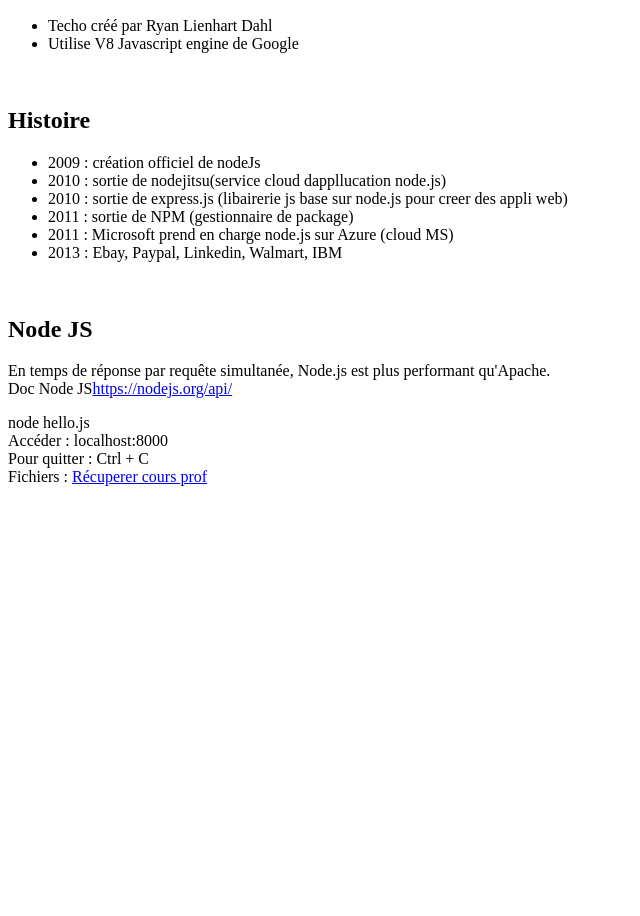
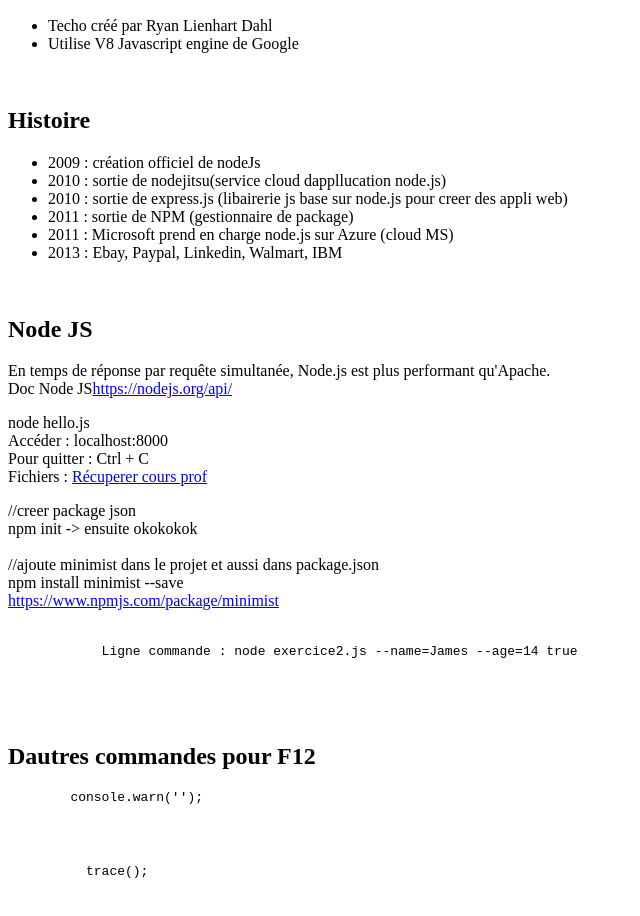
Before and after one commit to ragulara93/cours_js, a plain HTML site: page node.html in a window 1280 px wide. Shown: the part 110-1026 px from the top of the page, without its empty margins (0-640 px from the left). Before the commit the page ends 800 px from the top, so only its background shows below. Drawn offline with Linux system fonts and the light colour scheme.

Commit message:
minimist package

```diff
--- /dev/null
+++ b/js/node/exemple_node.js
@@ -0,0 +1,4 @@
+/**
+ * Created by Ragu on 17/05/2016.
+ */
+console.warn('');
--- a/node.html
+++ b/node.html
@@ -45,7 +45,38 @@
         <br>
         Fichiers : <a href="http://static.flexilivre.com/nodejs/">Récuperer cours prof</a>
     </p>
+    <p>
+        //creer package json
+        <br>
+        npm init -> ensuite okokokok
+        <br>
+        <br>
+        //ajoute minimist dans le projet et aussi dans package.json
+        <br>
+        npm install minimist --save
+        <br>
+        <a href="https://www.npmjs.com/package/minimist">https://www.npmjs.com/package/minimist</a>
+        <br>
+        <br>
+        <pre>
+            Ligne commande : node exercice2.js --name=James --age=14 true
+        </pre>
+    <br>
+    <br>
 
+    </p>
+
+    <h2>Dautres commandes pour F12 </h2>
+    <p>
+        <pre>
+        console.warn('');
+          </pre>
+    <br>
+        <pre>
+          trace();
+        </pre>
+    <br>
+    </p>
 
 
 </body>
```
Also changed, not shown: js/node/exercice2.js (added, +52 -0 lines), js/node/package.json (added, +14 -0 lines). Lines whose indentation alone changed are shown as unchanged.
